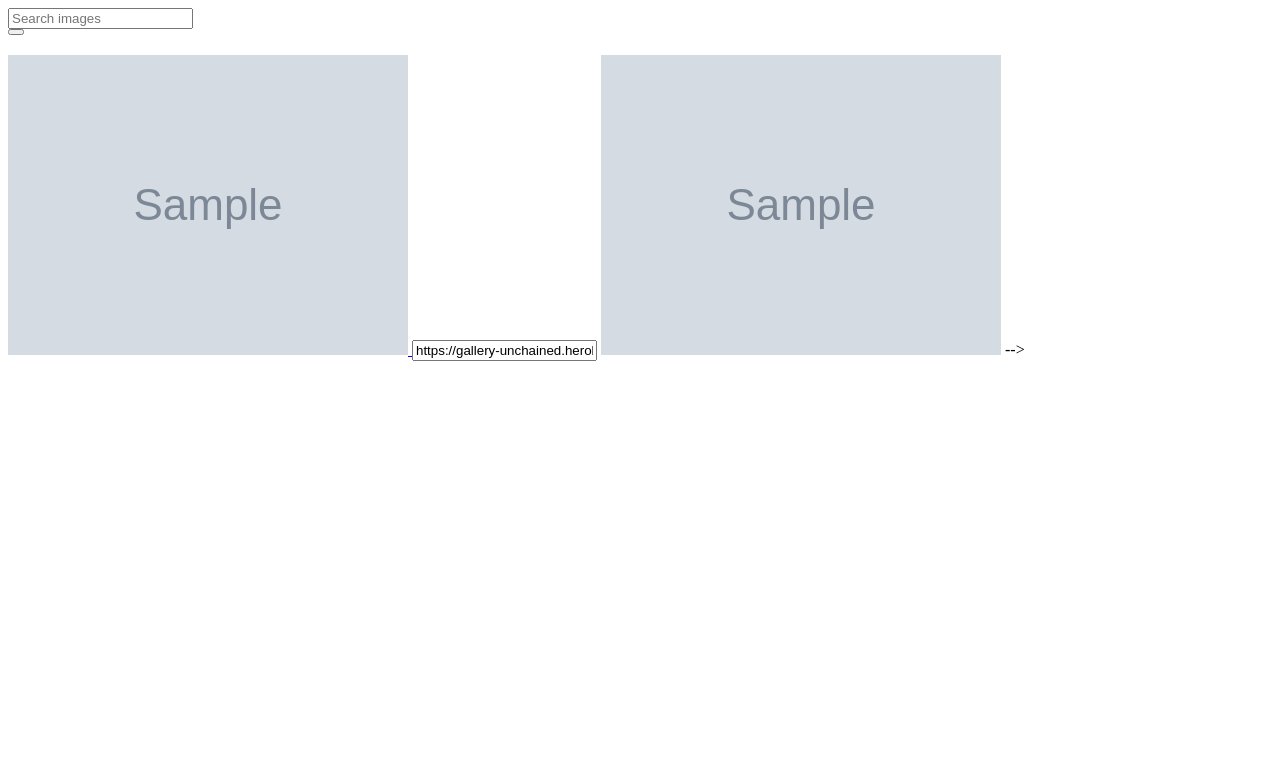
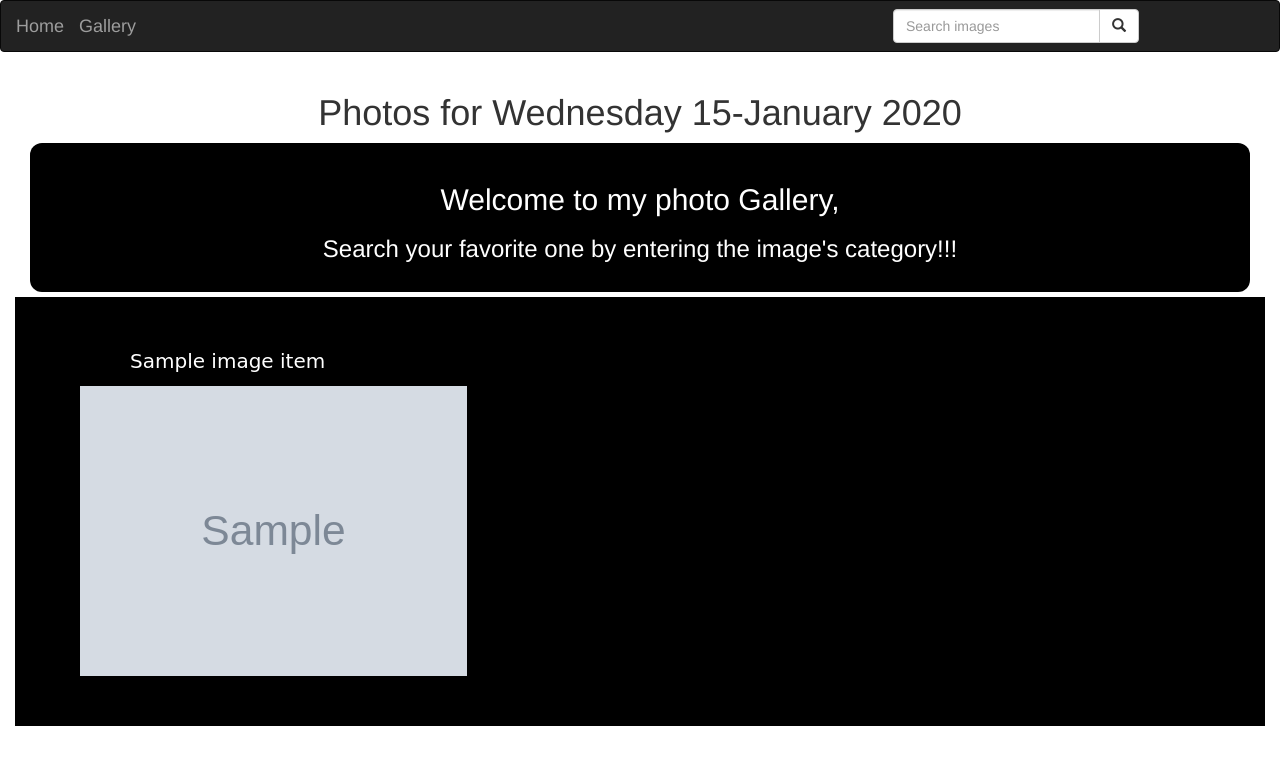
Before and after one commit to honorine1/gallery, a Django app: template photos/templates/all_photos/index.html in a window 1280 px wide. Shown: the top 765 px of the page. Run offline with Django 3.2, Linux system fonts and the light colour scheme; the template is opened without the code that fills it: most values are stand-ins (such as "Sample title", 1, 10 or a date in 2020); grey boxes marked "Sample" are stand-in pictures; parts of the project's set-up code (start-up, migrations or seed data) failed here and were passed over; some libraries are stand-ins or nearby versions.

Commit message:
index.html content is adde

```diff
--- a/photos/templates/all_photos/index.html
+++ b/photos/templates/all_photos/index.html
@@ -1,49 +1,84 @@
-<!-- {% extends 'base.html' %}
-
+{%extends 'all_photos/base.html'%}
 
 {% block content %}
+{{block.super}}
+<script>
+  function copyImageLink() {
+    console.log("copied");
 
-
-<script>
-function copyLink(imageid) {
-  console.log("copied");
-  var copyText = document.getElementById(imageid);
-  copyText.select();
-  document.execCommand("copy");
-  alert("Link copied to clipboard: " + copyText.value);
-}
+    var copyText = document.getElementById(myInput);
+    copyText.select();
+    document.execCommand("copy");
+    alert("imageLink copied to clipboard: " + copyText.value);
+  }
 </script>
 
 
 
 
 
-<div class="container">
-  <div class="row">
-      <h2>{{message}}</h2>
+
+<div class="container-fluid">
+  <div class="text1">
+    <h2>Welcome to my photo Gallery,</h2>
+    <h3>Search your favorite one by entering the image's category!!!</h3>
   </div>
 
-  <div class="masonry text-center">
-    {% for image in all_photoss %}
-    <div class="item animated zoomIn">
-      <a href="{{image.image.url}}"  data-fancybox="images" data-buttons='["zoom","slideShow","fullScreen","thumbs","share","close"]' data-caption='<a href="{{image.image.url}}"><h6>{{image.image_name}}</h6></a>
-                                                                    <p>{{image.image_description}}</p>
-                                                                    <p>Location: {{image.image_location}} / Category: {{image.image_category}}</p>
-                                                                    <button class="rounded btn-primary" onclick=copyLink("{{image.id}}-url") >📋Copy Link</button>'>
 
-        <img class="rounded image" src="{{image.image_path.url}}" alt="{{image.image_name}}">
-      </a>
-      <input type="text" id="{{image.id}}-url" class="d-none form-control input-sm " value="https://gallery-unchained.herokuapp.com{{image.image_path.url}}">
-      <img class="img-fluid rounded image" src="{{image.image_path.url}}" alt="{{image.image_name}}"> -->
-      <!-- <div class="description">
-        <h6 class="text" >{{image.image_name}}</h6>
+  <div class="row" id="rower1" >
+
+    {% for image_item in photos %}
+    <div class="col-md-4">
+       <p style="font-size: 20px;padding-left:100px;color:white;font-family: 'Sacramento', cursive">
+        {{image_item.image_name}}</p>
+      <img data-toggle="modal" data-target="#{{image_item.id}}" style="margin-left: 50px;margin-bottom: 50px" src="{{image_item.image.url}}"
+        class="img-responsive" alt="Image">
+
+
+
+      <!-- Modal  -->
+      <div class="modal fade" id="{{image_item.id}}" tabindex="-1" role="dialog" aria-labelledby="exampleModalLabel"
+        aria-hidden="true" style="padding-right: 500px">
+        <div class="modal-dialog" role="document">
+          <div class="modal-content">
+            <div class="modal-header">
+              <h5 class="modal-title" id="exampleModalLabel" style="font-family: 'Philosopher', sans-serif;font-size: 15px">{{image_item.image_name}}
+              </h5>
+              <button type="button" class="close" data-dismiss="modal" aria-label="Close">
+                <span aria-hidden="true">&times;</span>
+              </button>
+            </div>
+            <div class="modal-body">
+
+
+              <img style="border-radius: 10px" src="{{image_item.image.url}}" alt="image"> <br><br>
+              <p style="font-size: 20px;font-family: 'Sacramento', cursive">
+                image description:{{image_item.image_description}}</p>
+              <p style="font-size: 20px;font-family: 'Sacramento', cursive">
+                image category:{{image_item.image_category}}</p>
+              <p style="font-size: 20px;font-family: 'Sacramento', cursive">
+                image location:{{image_item.image_location}}</p>
+
+              <input type="text" value="http://127.0.0.1:8000{{image_item.image.url}}" id="myInput" style="font-family: 'Sacramento', cursive;font-size: 20px">
+              <br>
+              <button class="rounded btn-primary" onclick=copyImageLink()>📋Copy Image Link</button>
+
+
+
+
+            </div>
+            <div class="modal-footer">
+              <button type="button" class="btn btn-secondary" data-dismiss="modal" style="font-family: 'Sacramento', cursive;font-size: 20px">Close</button>
+            </div>
+          </div>
+        </div>
       </div>
     </div>
-    {% endfor %}
+      {% endfor%}
+
   </div>
+
 </div>
 
 
-
 {% endblock %}
--->
```
